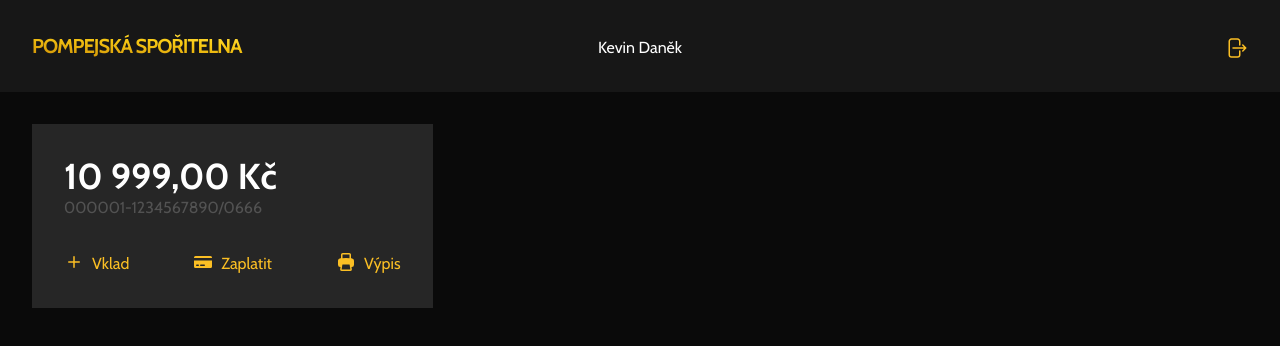
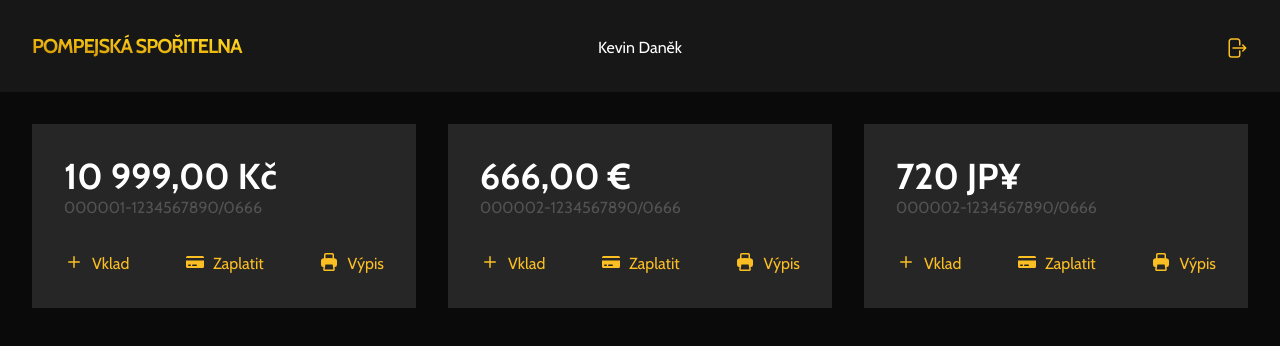
Before and after one commit to Bahamut731lp/STIN, a React (Vite) app in the folder client/: page /dashboard in a window 1280 px wide. Shown: the top 346 px of the page. Built offline with nearby package versions, Linux system fonts and the light colour scheme.

Commit message:
feat: Responzivní zobrazení účtů

```diff
--- a/client/src/components/AccountWidget.tsx
+++ b/client/src/components/AccountWidget.tsx
@@ -18,14 +18,12 @@ interface AccountWidgetProps {
 export default function AccountWidget(props: AccountWidgetProps) {
     const [deposit, setDeposit] = useState(false)
     const [_accounts] = useContext(AccountsContext)
-    const t = useContext(AccountsContext)
-
-    console.log(t, _accounts)
 
     const formatter = new Intl.NumberFormat("cs-CZ", {
         "style": "currency",
         "currency": props.currency
     });
+
 
     return (
         <div className="inline-grid gap-8 p-8 bg-neutral-800">
@@ -34,7 +32,7 @@ export default function AccountWidget(props: AccountWidgetProps) {
                 <h1 className="text-4xl text-white font-bold">{formatter.format(props.amount)}</h1>
                 <span className="text-neutral-600">{props.identifier.prefix}-{props.identifier.base}/{props.identifier.bank}</span>
             </div>
-            <div className="flex gap-16">
+            <div className="flex justify-between">
                 <AccountWidgetAction onClick={() => setDeposit(true)}>
                     <MiniPlus/>
                     <span>Vklad</span>
--- a/client/src/components/AccountWidgetAction.tsx
+++ b/client/src/components/AccountWidgetAction.tsx
@@ -5,7 +5,7 @@ interface AccountWidgetActionProps {
 
 export default function AccountWidgetAction(props: AccountWidgetActionProps) {
     return (
-        <button className="flex gap-2 text-amber-400" onClick={props.onClick}>
+        <button className="flex gap-2 text-amber-400 hover:text-amber-200 transition duration-75" onClick={props.onClick}>
             { props.children }
         </button>
     )
--- a/client/src/components/AccountsContext.tsx
+++ b/client/src/components/AccountsContext.tsx
@@ -15,6 +15,24 @@ export function AccountsProvider(props: AccountsProviderProps) {
             currency: "CZK",
             identifier: {
                 prefix: "000001",
+                base: "1234567890",
+                bank: "0666"
+            }
+        },
+        {
+            amount: 666,
+            currency: "EUR",
+            identifier: {
+                prefix: "000002",
+                base: "1234567890",
+                bank: "0666"
+            }
+        },
+        {
+            amount: 720,
+            currency: "JPY",
+            identifier: {
+                prefix: "000002",
                 base: "1234567890",
                 bank: "0666"
             }
--- a/client/src/components/DepositModal.tsx
+++ b/client/src/components/DepositModal.tsx
@@ -6,6 +6,7 @@ import Account from "../interface/Account";
 import Modal, { ModalProps } from "./Modal";
 import CurrencyCombo from "./CurrencyCombo";
 import AccountSelector from "./AccountSelector";
+import { XMark } from "./Icons";
 
 interface DepositModalProps extends Pick<ModalProps, "isOpen" | "setIsOpen"> {
     accounts: Account[]
@@ -18,9 +19,15 @@ export default function DepositModal(props: DepositModalProps) {
     return (
         <Modal {...props}>
             <div className="flex flex-col gap-4 h-full">
-                <Dialog.Title className="text-amber-400 text-3xl uppercase font-bold">
-                    Vklad na účet
-                </Dialog.Title>
+                <div className="flex justify-between">
+                    <Dialog.Title className="text-amber-400 text-3xl uppercase font-bold">
+                        Vklad na účet
+                    </Dialog.Title>
+
+                    <button onClick={() => props.setIsOpen(false)}>
+                        <XMark/>
+                    </button>
+                </div>
 
                 <div className="bg-">
                     <AccountSelector
--- a/client/src/components/Icons.tsx
+++ b/client/src/components/Icons.tsx
@@ -27,3 +27,9 @@ export const MiniChevron = () => (
         <path fillRule="evenodd" d="M5.23 7.21a.75.75 0 011.06.02L10 11.168l3.71-3.938a.75.75 0 111.08 1.04l-4.25 4.5a.75.75 0 01-1.08 0l-4.25-4.5a.75.75 0 01.02-1.06z" clipRule="evenodd" />
     </svg>
 )
+
+export const XMark = () => (
+    <svg xmlns="http://www.w3.org/2000/svg" fill="none" viewBox="0 0 24 24" strokeWidth={1.5} stroke="currentColor" className="w-6 h-6">
+        <path strokeLinecap="round" strokeLinejoin="round" d="M6 18L18 6M6 6l12 12" />
+    </svg>
+)
--- a/client/src/pages/Dashboard.tsx
+++ b/client/src/pages/Dashboard.tsx
@@ -3,27 +3,16 @@ import { Leave } from "../components/Icons"
 import AccountsContext, { AccountsProvider } from '../components/AccountsContext'
 import { useContext, useEffect } from "react"
 
-export default function Dashboard() {
+function Dashboard() {
     //TODO: napojit na API
     //const { _data, error, isLoading } = useSWR('/api/v1/user', fetcher)
 
-    const [_accounts, _setAccounts] = useContext(AccountsContext);
+    const [_accounts] = useContext(AccountsContext);
     const data = {
         user: {
             name: "Kevin Daněk",
             email: "test@test.com"
-        },
-        accounts: [
-            {
-                amount: 10999,
-                currency: "CZK",
-                identifier: {
-                    prefix: "000001",
-                    base: "1234567890",
-                    bank: "0666"
         }
-            }
-        ]
     }
 
     return (
@@ -36,10 +25,10 @@ export default function Dashboard() {
                 </button>
             </nav>
             <main className="bg-neutral-950 flex-1 p-8">
-                <AccountsProvider>
-                    <div className="">
+
+                <div className="grid grid-cols-1 md:grid-cols-2 xl:grid-cols-3 2xl:grid-cols-4 gap-8">
                     {
-                            Array.isArray(data.accounts) ? data.accounts.map((account, index) => (
+                        Array.isArray(_accounts) ? _accounts.map((account, index) => (
                             <AccountWidget
                                 key={index}
                                 amount={account.amount}
@@ -51,8 +40,15 @@ export default function Dashboard() {
                         )
                     }
                 </div>
-                </AccountsProvider>
             </main>
         </div>
     )
 }
+
+export default function Wrapped() {
+    return (
+        <AccountsProvider>
+            <Dashboard></Dashboard>
+        </AccountsProvider>
+    )
+}
```
Lines whose indentation alone changed are shown as unchanged.
